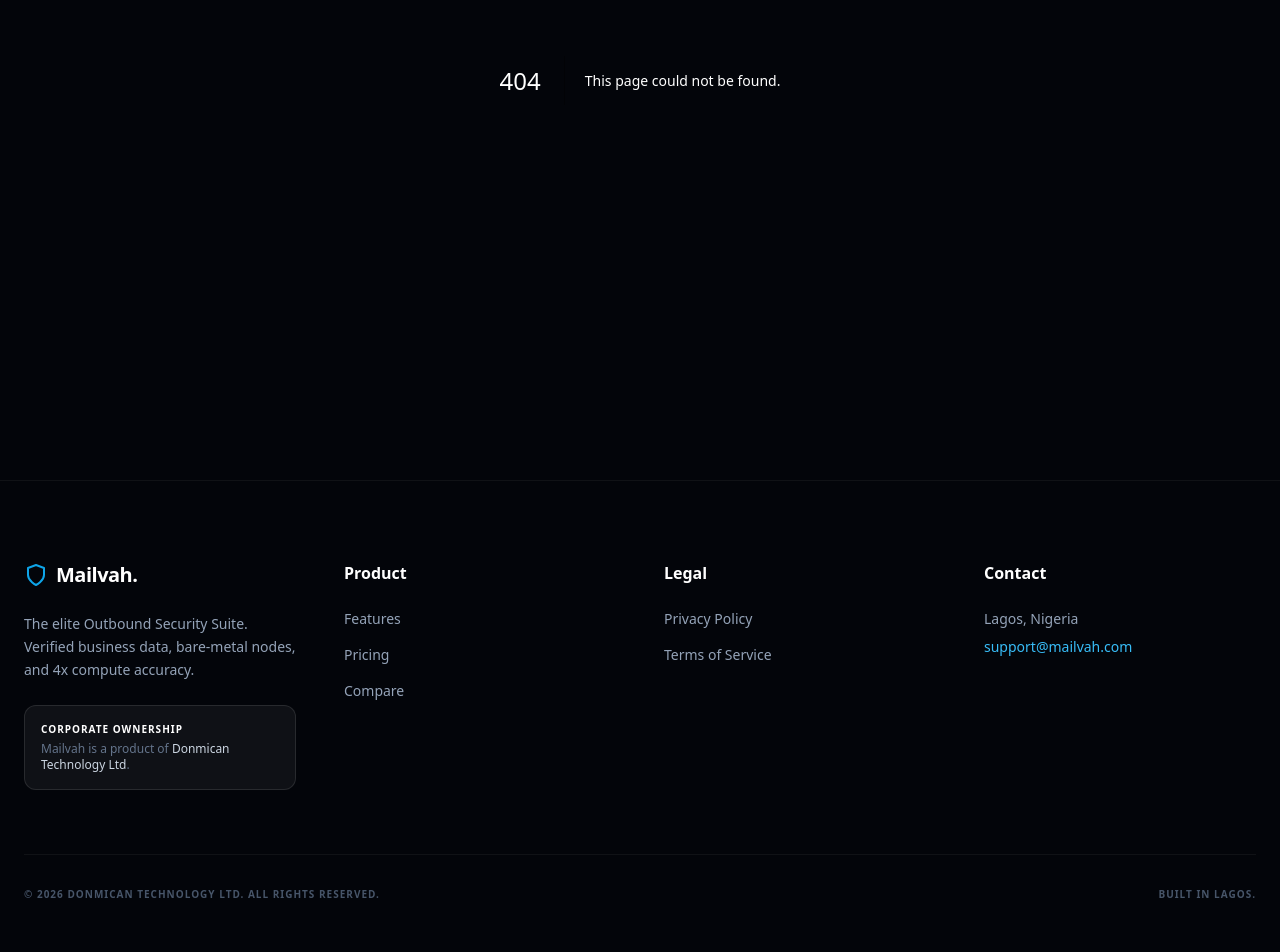
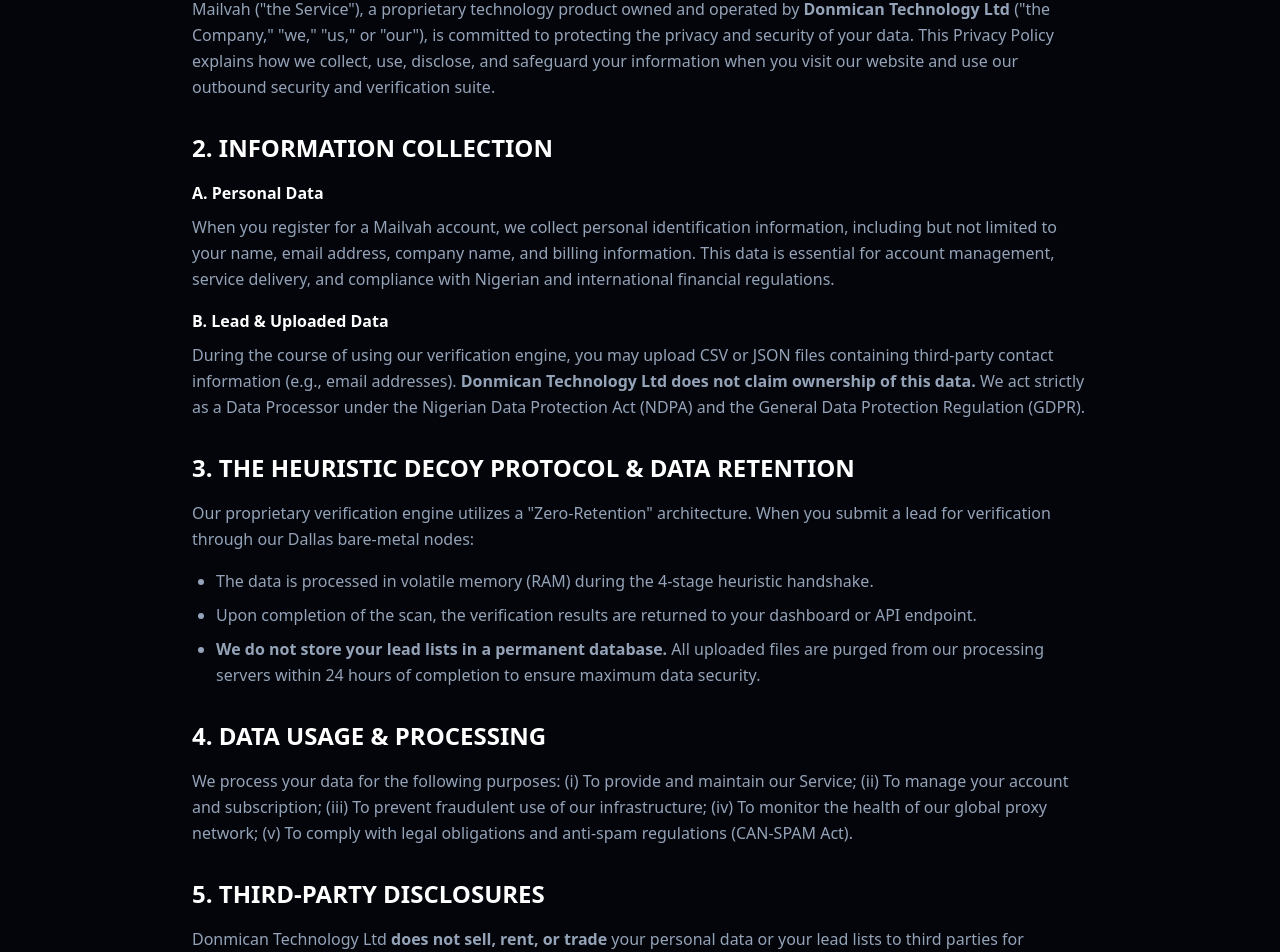
Before and after one commit to donmican4sure/mailvah-frontend, a Next.js app: page /legal/privacy in a window 1280 px wide. Before the commit this address had no page. Shown: the part 320-1272 px from the top of the page. Built offline with nearby package versions, Linux system fonts and the light colour scheme.

Commit message:
Create page.jsx

```diff
--- /dev/null
+++ b/src/app/legal/privacy/page.jsx
@@ -0,0 +1,88 @@
+'use client';
+import React from 'react';
+import { motion } from 'framer-motion';
+
+export default function PrivacyPolicy() {
+  return (
+    <div className="relative min-h-screen bg-[#03050a] pt-32 pb-20 px-6 font-sans">
+      <div className="max-w-4xl mx-auto relative z-10 text-slate-400 leading-relaxed">
+        <motion.div initial={{ opacity: 0, y: 20 }} animate={{ opacity: 1, y: 0 }}>
+          <h1 className="text-4xl md:text-6xl font-black text-white mb-4 tracking-tighter uppercase">Privacy Policy</h1>
+          <p className="text-sky-400 font-bold mb-12 uppercase tracking-widest text-xs">Last Updated: April 15, 2026</p>
+
+          <section className="space-y-8">
+            <div>
+              <h2 className="text-2xl font-black text-white mb-4 uppercase">1. Introduction</h2>
+              <p>
+                Mailvah ("the Service"), a proprietary technology product owned and operated by <strong>Donmican Technology Ltd</strong> ("the Company," "we," "us," or "our"), is committed to protecting the privacy and security of your data. This Privacy Policy explains how we collect, use, disclose, and safeguard your information when you visit our website and use our outbound security and verification suite.
+              </p>
+            </div>
+
+            <div>
+              <h2 className="text-2xl font-black text-white mb-4 uppercase">2. Information Collection</h2>
+              <h3 className="text-white font-bold mb-2">A. Personal Data</h3>
+              <p className="mb-4">
+                When you register for a Mailvah account, we collect personal identification information, including but not limited to your name, email address, company name, and billing information. This data is essential for account management, service delivery, and compliance with Nigerian and international financial regulations.
+              </p>
+              <h3 className="text-white font-bold mb-2">B. Lead & Uploaded Data</h3>
+              <p>
+                During the course of using our verification engine, you may upload CSV or JSON files containing third-party contact information (e.g., email addresses). <strong>Donmican Technology Ltd does not claim ownership of this data.</strong> We act strictly as a Data Processor under the Nigerian Data Protection Act (NDPA) and the General Data Protection Regulation (GDPR).
+              </p>
+            </div>
+
+            <div>
+              <h2 className="text-2xl font-black text-white mb-4 uppercase">3. The Heuristic Decoy Protocol & Data Retention</h2>
+              <p className="mb-4">
+                Our proprietary verification engine utilizes a "Zero-Retention" architecture. When you submit a lead for verification through our Dallas bare-metal nodes:
+              </p>
+              <ul className="list-disc ml-6 space-y-2">
+                <li>The data is processed in volatile memory (RAM) during the 4-stage heuristic handshake.</li>
+                <li>Upon completion of the scan, the verification results are returned to your dashboard or API endpoint.</li>
+                <li><strong>We do not store your lead lists in a permanent database.</strong> All uploaded files are purged from our processing servers within 24 hours of completion to ensure maximum data security.</li>
+              </ul>
+            </div>
+
+            <div>
+              <h2 className="text-2xl font-black text-white mb-4 uppercase">4. Data Usage & Processing</h2>
+              <p>
+                We process your data for the following purposes:
+                (i) To provide and maintain our Service;
+                (ii) To manage your account and subscription;
+                (iii) To prevent fraudulent use of our infrastructure;
+                (iv) To monitor the health of our global proxy network;
+                (v) To comply with legal obligations and anti-spam regulations (CAN-SPAM Act).
+              </p>
+            </div>
+
+            <div>
+              <h2 className="text-2xl font-black text-white mb-4 uppercase">5. Third-Party Disclosures</h2>
+              <p>
+                Donmican Technology Ltd <strong>does not sell, rent, or trade</strong> your personal data or your lead lists to third parties for marketing purposes. We may only disclose data to:
+                (a) Third-party service providers (e.g., payment processors like Stripe or Paystack) who assist in our operations;
+                (b) Law enforcement if required by a valid subpoena or court order under the laws of the Federal Republic of Nigeria.
+              </p>
+            </div>
+
+            <div>
+              <h2 className="text-2xl font-black text-white mb-4 uppercase">6. International Data Transfers</h2>
+              <p>
+                As a global service, your data may be processed on servers located in the United States (Dallas, TX) and other jurisdictions. By using Mailvah, you consent to the transfer of information to countries outside of your country of residence, which may have different data protection rules.
+              </p>
+            </div>
+
+            <div>
+              <h2 className="text-2xl font-black text-white mb-4 uppercase">7. Your Data Rights</h2>
+              <p>
+                Under the NDPA and GDPR, you have the right to access, rectify, or erase your personal data stored on our servers. You may also object to the processing of your data or request data portability. To exercise these rights, please contact our Data Protection Officer at <strong>legal@donmican.com</strong>.
+              </p>
+            </div>
+
+            <div className="pt-10 border-t border-white/5">
+              <p className="text-xs uppercase tracking-widest">© 2026 Donmican Technology Ltd | Shomolu, Lagos, Nigeria.</p>
+            </div>
+          </section>
+        </motion.div>
+      </div>
+    </div>
+  );
+}
```
